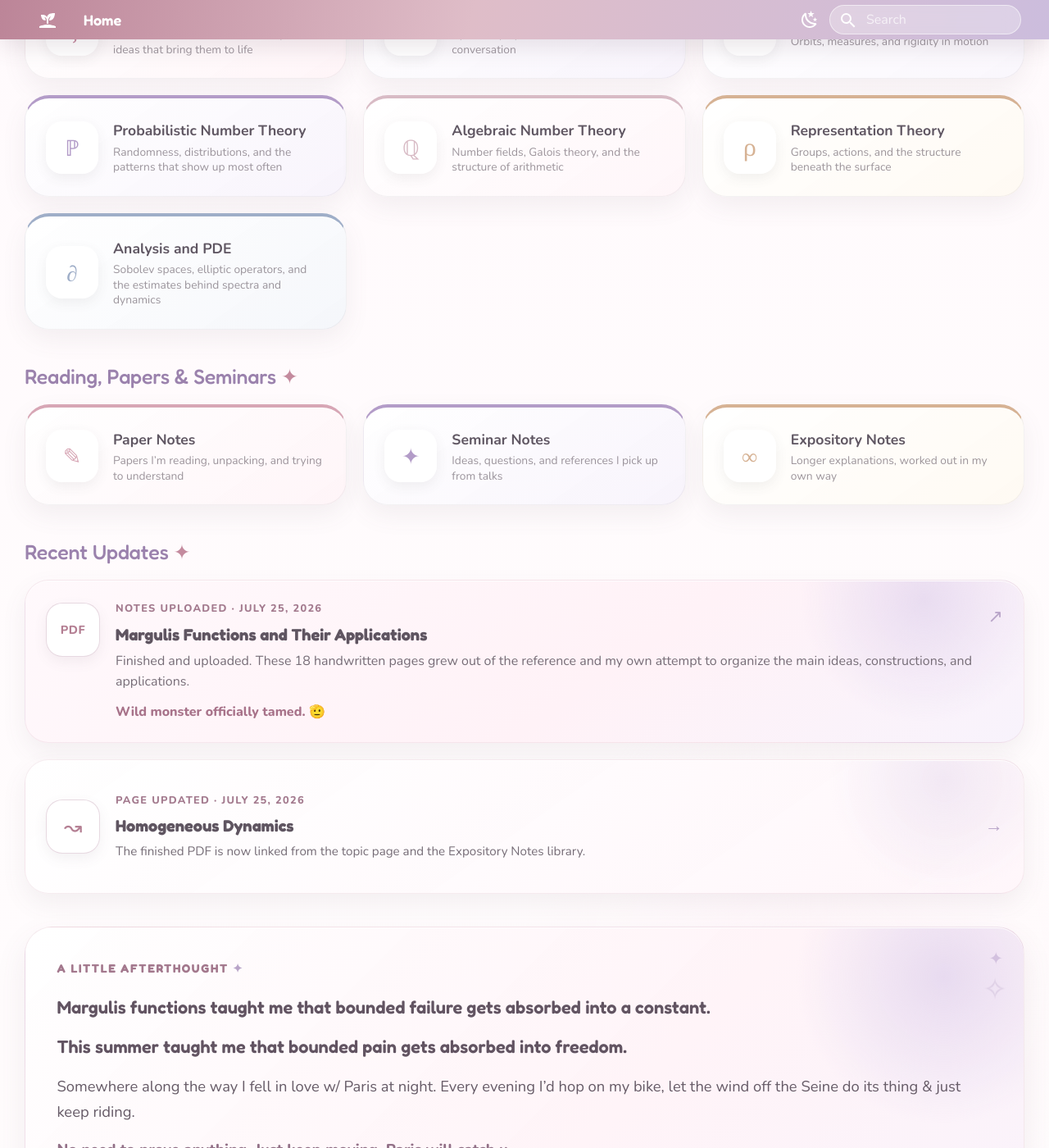
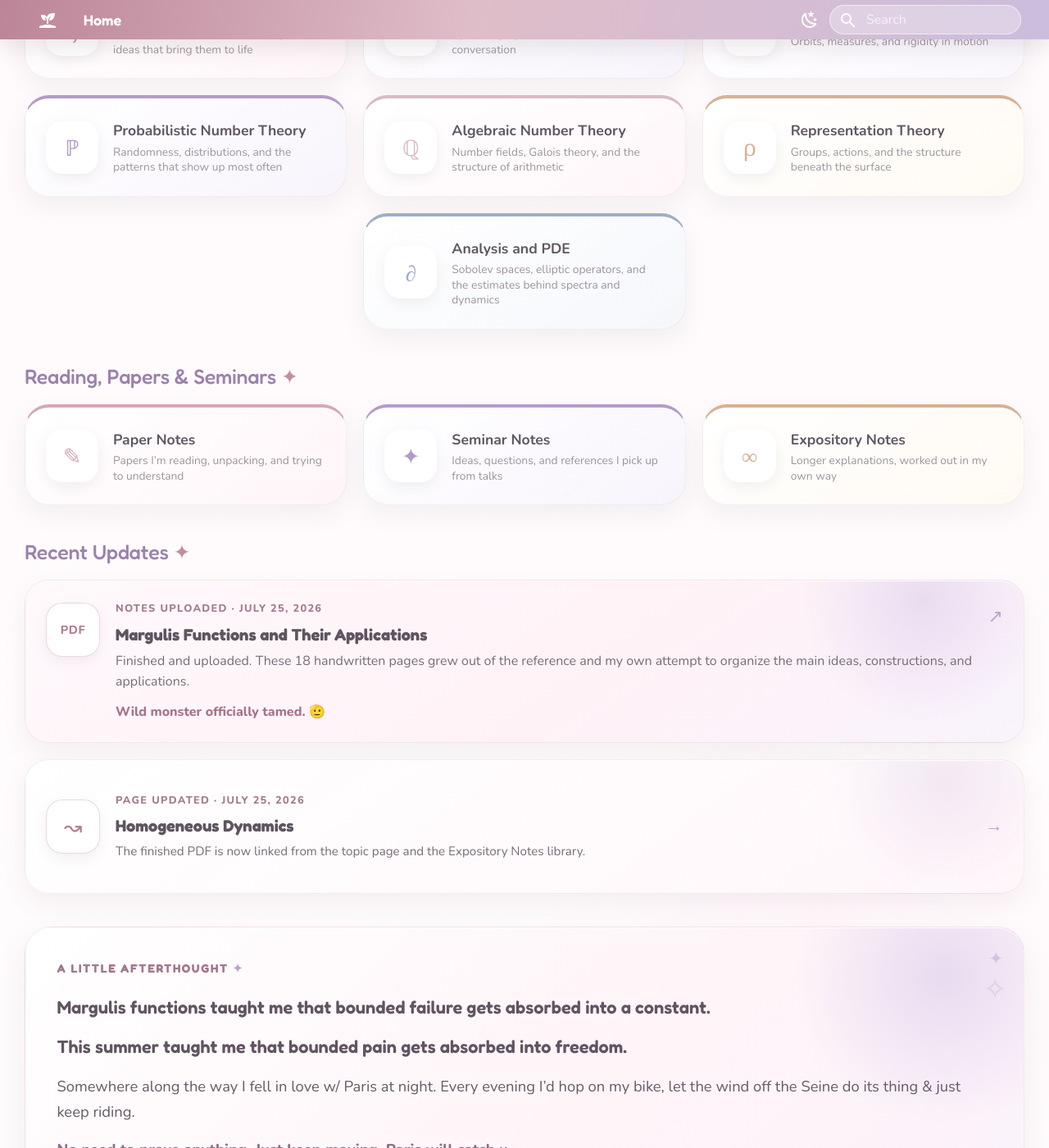
Before and after one commit to yanyanwang-math/yanyanwang-math.github.io, an MkDocs documentation site: the page built from docs/index.md, in a window 1280 px wide and 1400 px high, scrolled down 1002 px. Shown: the whole window at 82% size. Built offline with MkDocs 1.6.1 and Material for MkDocs 9.7.7, drawn with Linux system fonts in a browser that asks for light colours.

Commit message:
Add files via upload

```diff
--- a/docs/stylesheets/fresh.css
+++ b/docs/stylesheets/fresh.css
@@ -1267,3 +1267,24 @@ input {
     right: 0.95rem;
   }
 }
+
+
+/* Center the seventh exploration card while keeping the grid balanced. */
+
+.explore-grid .explore-card-analysis {
+  grid-column: 1 / -1;
+  width: calc((100% - 2rem) / 3);
+  justify-self: center;
+}
+
+@media screen and (max-width: 900px) {
+  .explore-grid .explore-card-analysis {
+    width: calc((100% - 1rem) / 2);
+  }
+}
+
+@media screen and (max-width: 620px) {
+  .explore-grid .explore-card-analysis {
+    width: 100%;
+  }
+}
```
